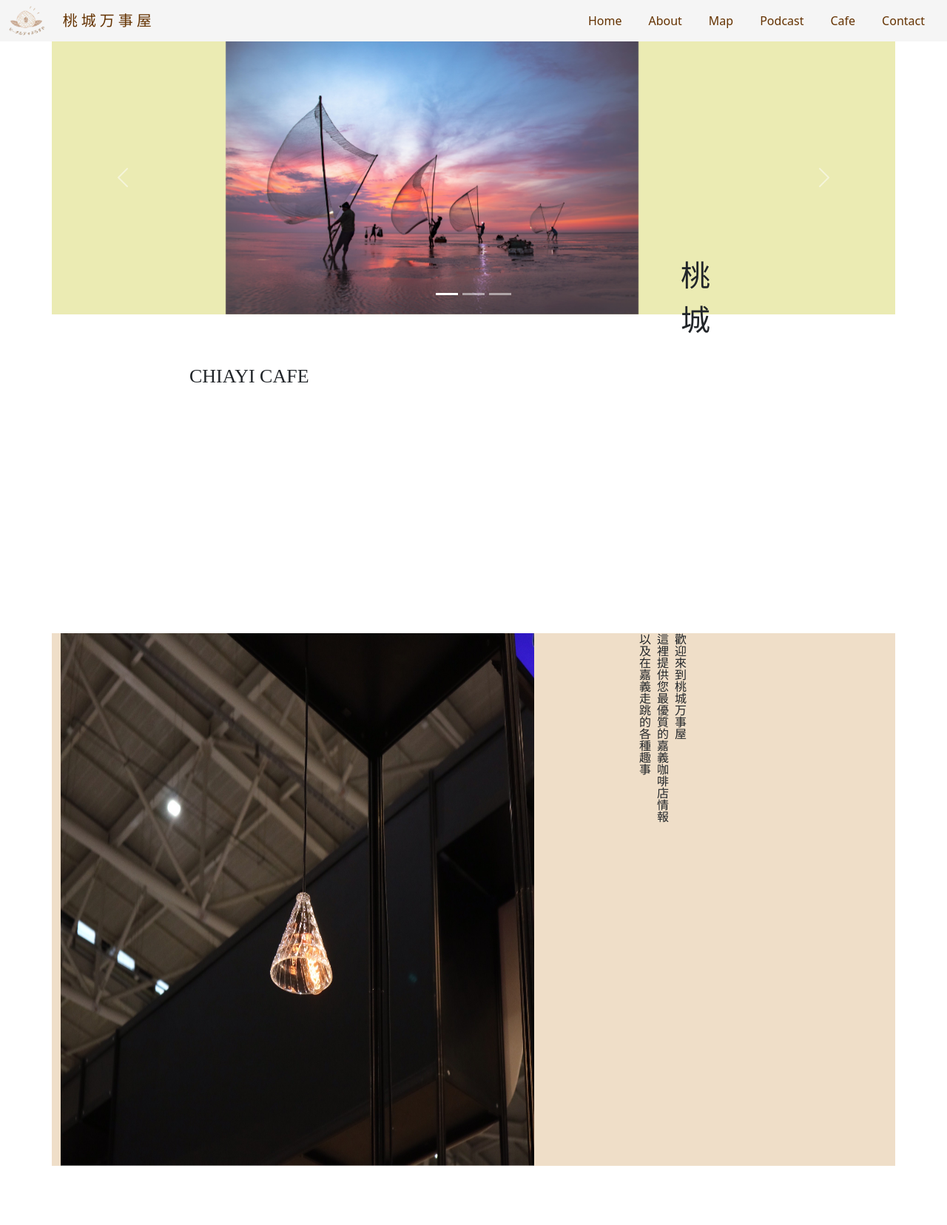
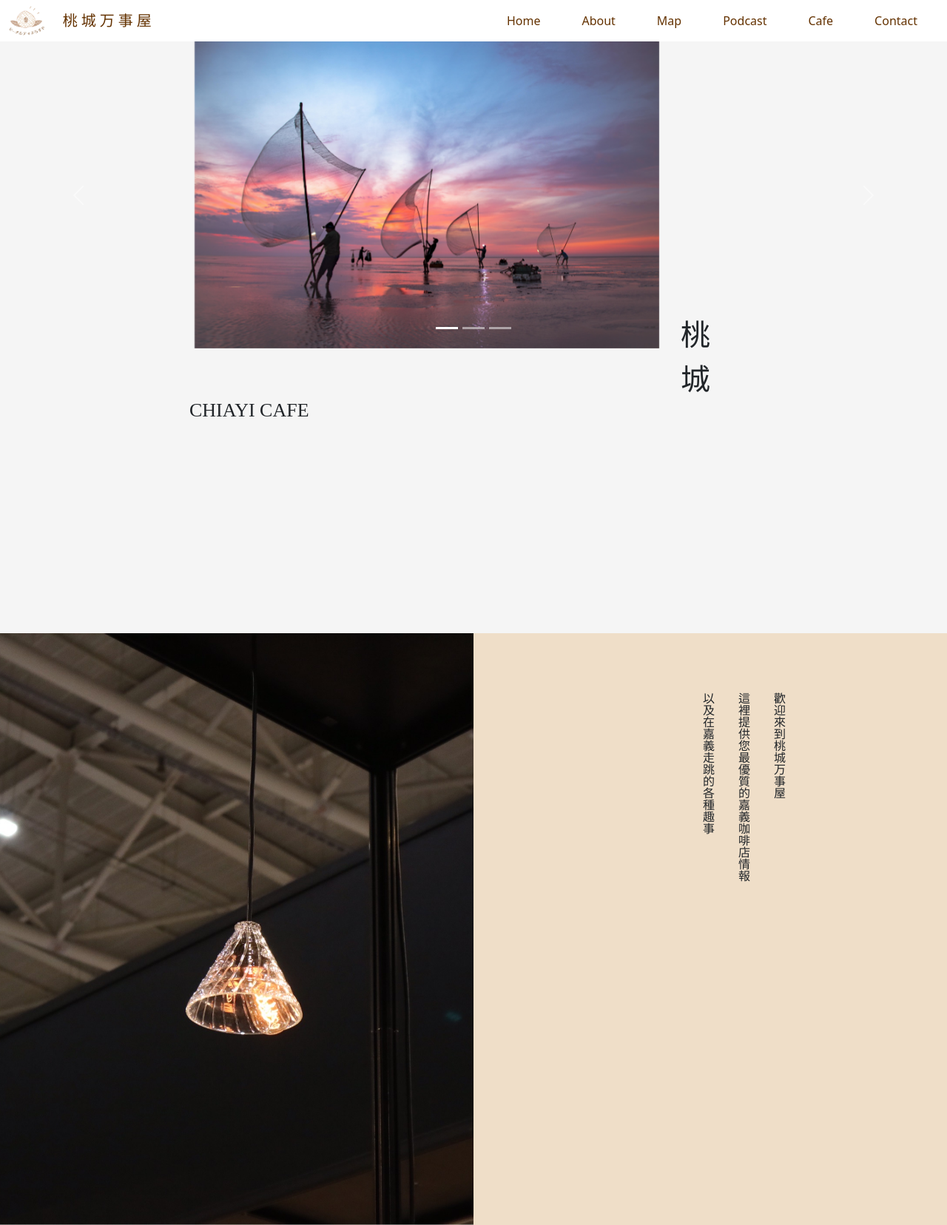
Before and after one commit to peachcity10000/project, a Flask app: page / in a window 1280 px wide. Shown: the whole page at 74% size. Before the commit the page ends 1576 px from the top, so only its background shows below. Run offline with Flask 2, Linux system fonts and the light colour scheme; data comes from the database, SQL or seed files in the repository; some web fonts are replaced.

Commit message:
fix-position

```diff
--- a/static/css/index.css
+++ b/static/css/index.css
@@ -5,9 +5,16 @@
     src: url(/font/SourceHanSerifTC-Bold.otf);
 }
 
+
+/* blockA */
+
+#blockA {
+    background-color: #F5F5F5;
+}
+
 .main_title {
     position: absolute;
-    bottom: 40vh;
+    bottom: 30vh;
     right: 25vw;
     display: inline;
     font-size: 40px;
@@ -21,14 +28,37 @@
     font-family: 'Noto Sans TC';
 }
 
+
+/* blockB */
+
+#blockB {
+    background-color: #EFDEC8;
+    height: 100vh;
+}
+
+#blockB .photo {
+    width: 50vw;
+    height: 100vh;
+    float: left;
+}
+
+#blockB .text {
+    width: 40vw;
+    height: 100vh;
+    float: right;
+}
+
 #blockB img {
-    width: 50vw;
-    height: 90vh;
+    height: 100vh;
+    max-width: 50vw;
     overflow: hidden;
+    object-fit: cover;
 }
 
 #blockB p {
     -webkit-writing-mode: vertical-rl;
     writing-mode: vertical-rl;
     font-family: 'Noto Sans TC';
+    padding-top: 10vh;
+    padding-left: 20vh;
 }
--- a/static/css/nav.css
+++ b/static/css/nav.css
@@ -7,7 +7,7 @@
 
 .nav_style {
     color: #643200;
-    background-color: #F5F5F5;
+    background-color: transparent;
 }
 
 .nav_title {
@@ -16,8 +16,8 @@
 }
 
 .nav_items {
-    padding-left: 10px;
-    padding-right: 10px;
+    padding-left: 20px;
+    padding-right: 20px;
     color: #643200;
 }
 
--- /dev/null
+++ b/static/js/nav.js
@@ -0,0 +1,7 @@
+function navTitleColor(blockName) {
+    var titleObj = document.getElementById('nav_title');
+    if (blockName == "#blockB") {
+        titleObj.style.color = "#FFFFFF";
+    }
+    return
+}
--- a/templates/index.html
+++ b/templates/index.html
@@ -8,7 +8,7 @@
     {%block main%}
     <div id="blockA" style=" height: 100vh;">
         <link rel="stylesheet" href="{{ url_for('static', filename='css/index.css')}}">
-        <div class="container mainCarousel" style="background-color: rgb(235, 235, 179);">
+        <div class="container-fluid mainCarousel">
             <div id="homeCarousel" class="carousel slide" data-bs-ride="carousel">
 
                 <!-- indicators -->
@@ -51,18 +51,12 @@
     </div>
 
     <div id="blockB">
+        <div class="photo">
+            <img src="{{ url_for('static', filename='img/blockB_img.jpg')}}" alt="" srcset="">
+        </div>
 
-        <div class="container" style="background-color: #EFDEC8; height: 90vh;">
-            <div class="row">
-                <div class="col-sm-8">
-                    <img src="{{ url_for('static', filename='img/blockB_img.jpg')}}" alt="" srcset="">
-                </div>
-
-                <div class="col-sm-4">
-                    <p>歡迎來到桃城万事屋<br>這裡提供您最優質的嘉義咖啡店情報<br>以及在嘉義走跳的各種趣事</p>
-                </div>
-
-            </div>
+        <div class="text">
+            <p>歡迎來到桃城万事屋<br><br>這裡提供您最優質的嘉義咖啡店情報<br><br>以及在嘉義走跳的各種趣事</p>
         </div>
     </div>
 
--- a/templates/nav.html
+++ b/templates/nav.html
@@ -19,13 +19,16 @@
 
     <!-- css -->
     <link rel="stylesheet" href="{{ url_for('static', filename='css/nav.css')}}">
+
+    <!-- javascript -->
+    <script src="{{ url_for('static', filename='js/nav.js')}}"></script>
 </head>
 
 <body>
     <nav class="navbar sticky-top navbar-expand-lg nav_style">
         <div class="container-fluid">
             <img src="{{ url_for('static', filename='img/title.jpg')}}" style="max-height: 40px; padding-right: 24px;" alt="">
-            <a class="navbar-brand nav_title" href="/">桃 城 万 事 屋</a>
+            <a class="navbar-brand nav_title" id="nav_title" href="/">桃 城 万 事 屋</a>
             <button class="navbar-toggler navbar-light" type="button" data-bs-toggle="collapse" data-bs-target="#navbarNav" aria-controls="navbarNav" aria-expanded="false" aria-label="Toggle navigation">
                 <span class="navbar-toggler-icon"></span>
             </button>
@@ -36,7 +39,7 @@
                         <a class="nav-link active" aria-current="page" href="#blockA">Home</a>
                     </li>
                     <li class="nav-item nav_items">
-                        <a class="nav-link" href="#blockB">About</a>
+                        <a class="nav-link" href="#blockB" onclick="navTitleColor('#blockB')">About</a>
                     </li>
                     <li class="nav-item nav_items">
                         <a class="nav-link" href="/Map">Map</a>
```
Also changed, not shown: reference.md (+2 -0 lines), static/js/index.js (added).
